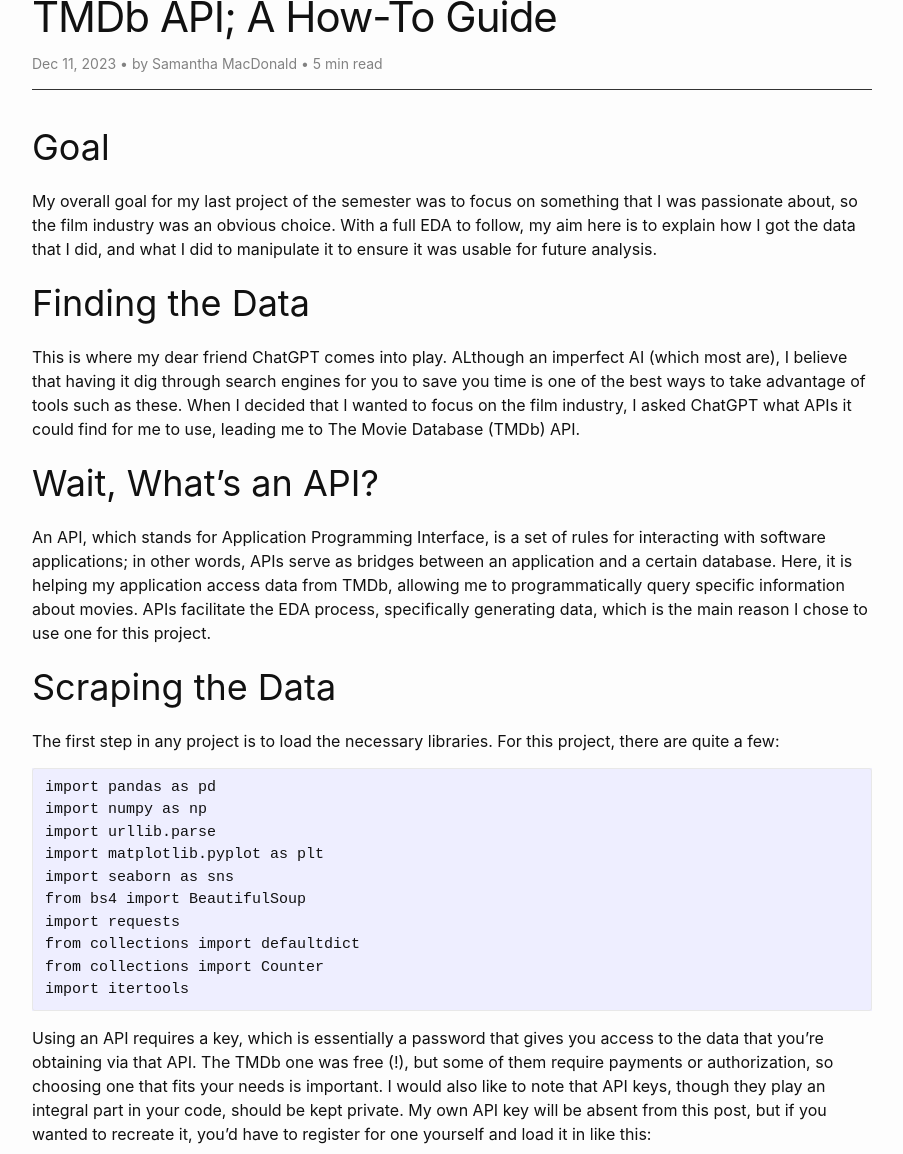
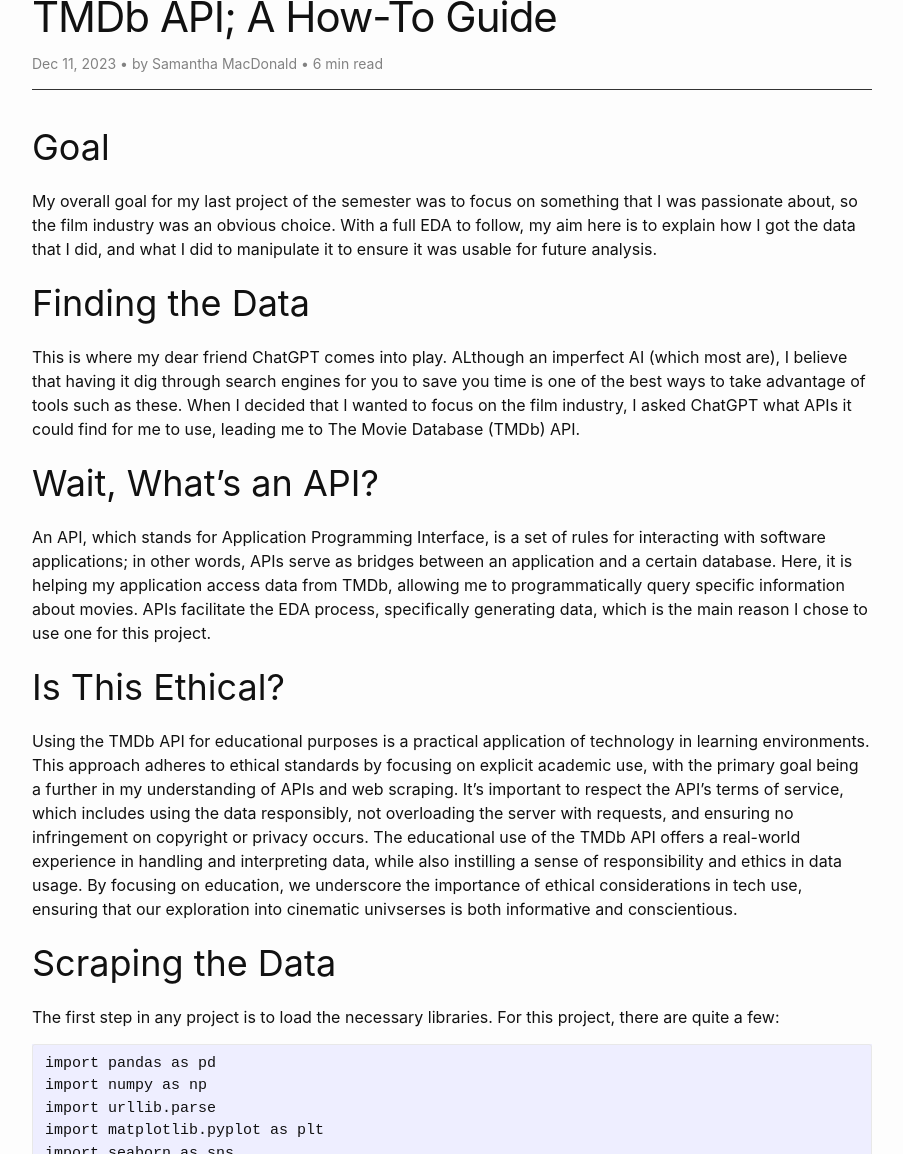
Before and after one commit to samanthamacd/samanthamacd.github.io, a Jekyll site: the page built from _posts/2023-12-11-post.md, in a window 1280 px wide and 1400 px high, cut to the strip 246-1400 px from the top of the window. Shown: the whole strip, without its empty margins (188-1091 px from the left). Built offline with Jekyll 4.4.1, drawn with Linux system fonts in a browser that asks for light colours; comment, search, counter and statistics services are not loaded.

Commit message:
Update 2023-12-11-post.md

```diff
--- a/_posts/2023-12-11-post.md
+++ b/_posts/2023-12-11-post.md
@@ -16,6 +16,8 @@
 # Wait, What's an API?
 An API, which stands for Application Programming Interface, is a set of rules for interacting with software applications; in other words, APIs serve as bridges between an application and a certain database. Here, it is helping my application access data from TMDb, allowing me to programmatically query specific information about movies. APIs facilitate the EDA process, specifically generating data, which is the main reason I chose to use one for this project.
 
+# Is This Ethical?
+Using the TMDb API for educational purposes is a practical application of technology in learning environments. This approach adheres to ethical standards by focusing on explicit academic use, with the primary goal being a further in my understanding of APIs and web scraping. It's important to respect the API's terms of service, which includes using the data responsibly, not overloading the server with requests, and ensuring no infringement on copyright or privacy occurs. The educational use of the TMDb API offers a real-world experience in handling and interpreting data, while also instilling a sense of responsibility and ethics in data usage. By focusing on education, we underscore the importance of ethical considerations in tech use, ensuring that our exploration into cinematic univserses is both informative and conscientious.
 
 # Scraping the Data
 
```
